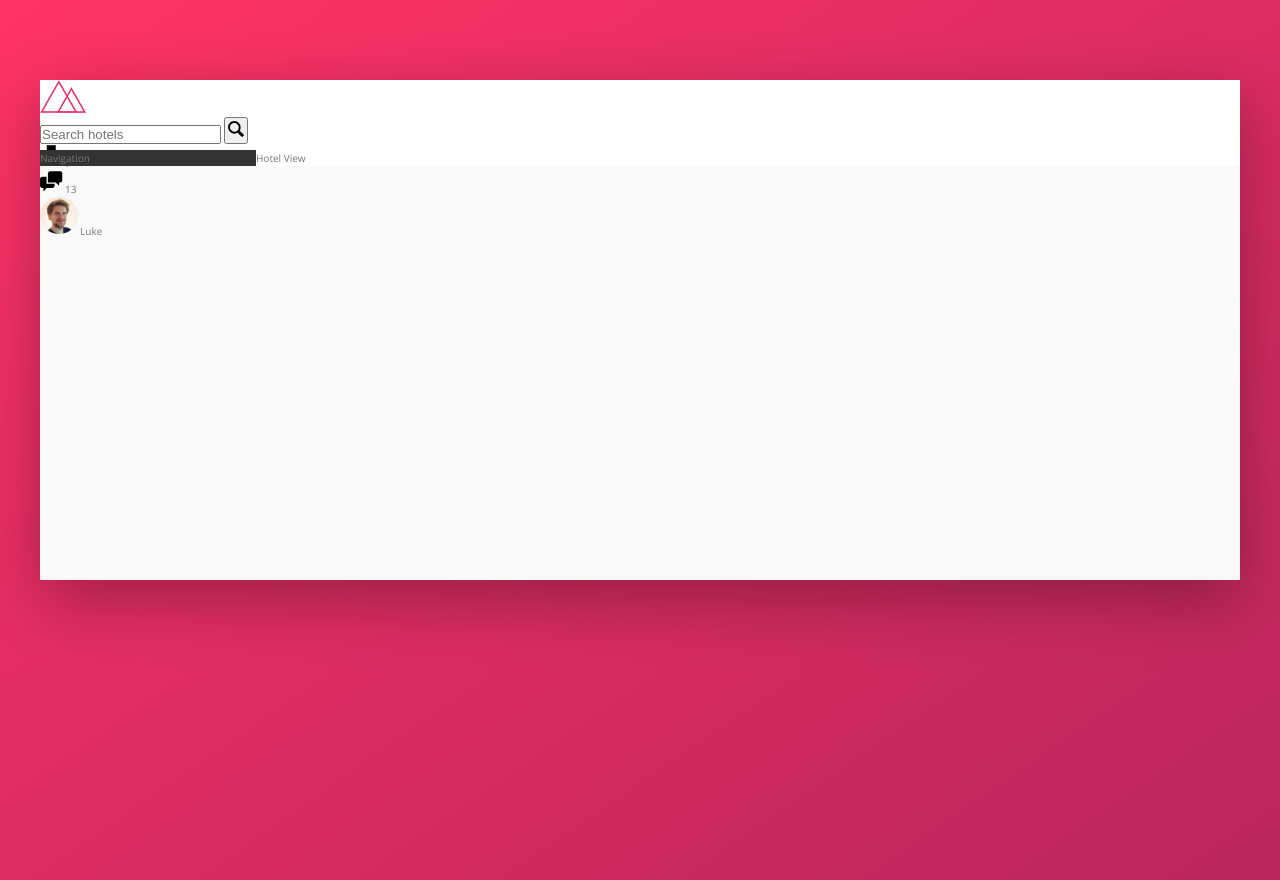
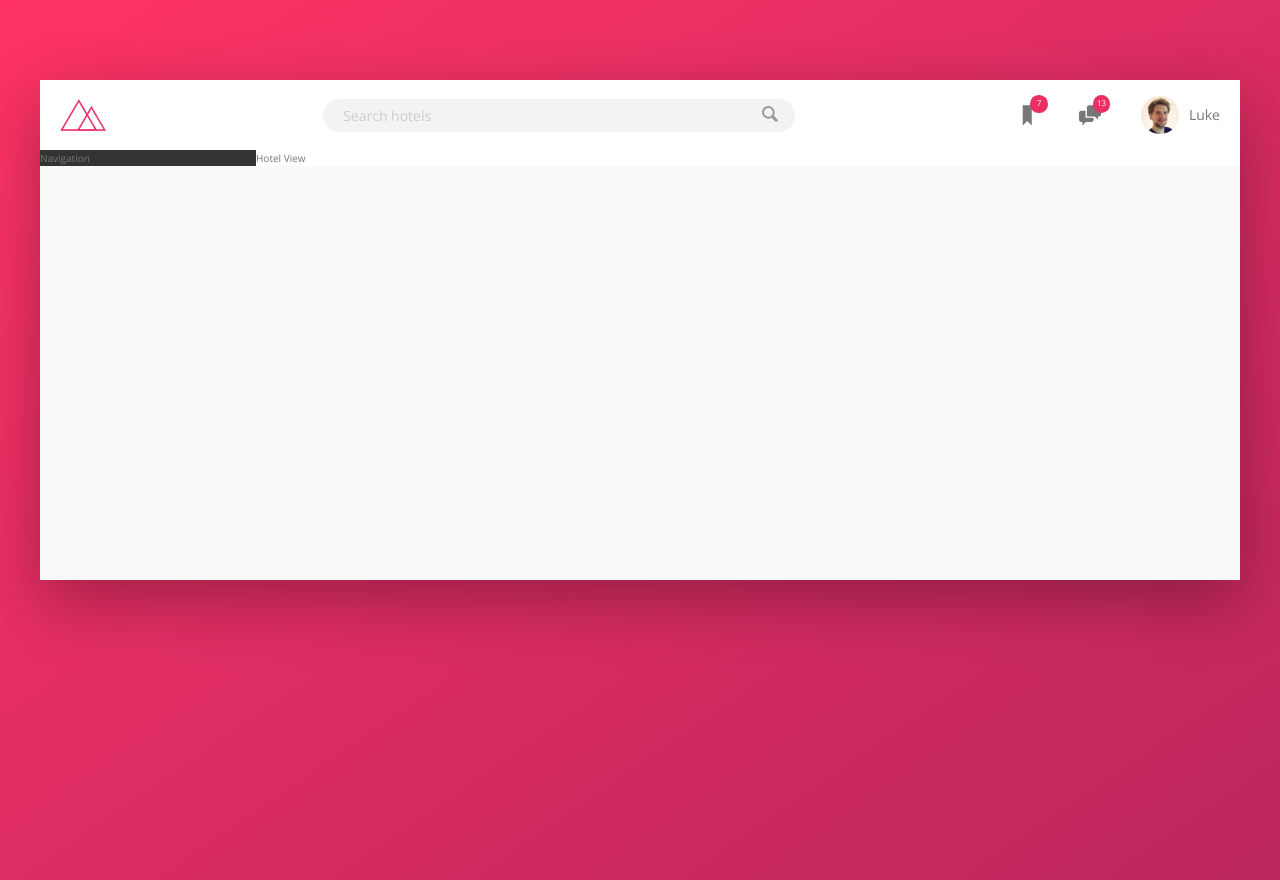
Before and after one commit to LKb22/trillo-page, a website: page index.html in a window 1280 px wide. Drawn offline with nearby package versions, Linux system fonts and the light colour scheme; files that its build step writes are made by us from their sources.

Commit message:
header complete

```diff
--- a/sass/_base.scss
+++ b/sass/_base.scss
@@ -1,19 +1,23 @@
 /*
 COLORS
 
-Primary: #eb2f64
-Primary light: #FF3366
-Primary dark: #BA265D
+Primary: #eb2f64;
 
-Grey light 1: #faf9f9
-Grey light 2: #f4f2f2
-Grey light 3: #f0eeee
-Grey light 4: #ccc
+Primary light: #FF3366;
+Primary dark: #BA265D;
 
-Grey dark 1: #333
-Grey dark 2: #777
-Grey dark 3: #999
+Grey light 1: #faf9f9;
+Grey light 2: #f4f2f2;
+Grey light 3: #f0eeee;
+Grey light 4: #ccc;
 
+Grey dark 1: #333;
+Grey dark 2: #777;
+Grey dark 3: #999;
+
+White: #fff;
+
+Shadow dark: 0 2rem 6rem rgba(0, 0, 0, 0.3);
 */
 
 // Use root pseudo class for comiling all css variables / custom properties
@@ -31,6 +35,8 @@ Grey dark 3: #999
   --color-grey-dark-1: #333;
   --color-grey-dark-2: #777;
   --color-grey-dark-3: #999;
+
+  --color-white: #fff;
 
   --shadow-dark: 0 2rem 6rem rgba(0, 0, 0, 0.3);
 }
--- a/sass/_components.scss
+++ b/sass/_components.scss
@@ -1,44 +1,122 @@
 // LOGO
 .logo {
   height: 3.25rem;
+  margin-left: 2rem;
 }
 
 // SEARCH BOX
 .search {
+  flex: 0 0 40%;
+
+  // Nested flexbox - Flex item becoming a flex container
+  display: flex;
+  align-items: center; // Align items for cross axis
+  justify-content: center; // Justify content for main axis
 
   &__input {
+    // Input does not inherit automatically. Use inherit to inherit from parent (header in this case)
+    font-family: inherit;
+    font-size: inherit;
+    color: inherit;
+    background-color: var(--color-grey-light-2);
+    border: none;
+    padding: .7rem 2rem;
+    border-radius: 100px;
+    width: 90%; // Not 100% so we can expand on focus
+    transition: all .2s; // Transition for focus effect
+    margin-right: -3.5rem; // Use negative margin to overlap the button (icon)
+
+    &:focus {
+      // Increase from 90 to 100% and darken on focus (when clicked to type)
+      outline: none;
+      width: 100%;
+      background-color: var(--color-grey-light-3);
+    }
+
+    // Style the placeholder text using webkit speudo placeholder element
+    &::-webkit-input-placeholder {
+      // Placeholder font size inherits from input font size
+      font-weight: 100;
+      color: var(--color-grey-light-4);
+    }
+  }
+
+  // Set background color of button to match input when input is focused
+  &__input:focus + &__button {
+    background-color: var(--color-grey-light-3);
   }
 
   &__button {
+    border: none;
+    background-color: var(--color-grey-light-2);
+    cursor: pointer;
+
+    &:focus {
+      // When hovered, remove outline
+      outline: none;
+    }
+
+    &:active {
+      // When clicked, move down slightly for click effect
+      transform: translateY(2px);
+    }
   }
 
   &__icon {
     height: 2rem;
     width: 2rem;
+    fill: var(--color-grey-dark-3); // Use fill with SVGs to change color
   }
 }
 
 // USER NAVIGATION
 .user-nav {
+  display: flex;
+  align-items: center;
+  align-self: stretch; // Align self to stretch to full height of parent container (header)
+
+  // Select user-nav and all of its direct children
+  & > * {
+    display: flex;
+    align-items: center;
+    padding: 0 2rem;
+    cursor: pointer;
+    height: 100%; // Set height to 100% to match height of parent container (header) on hover
+
+    &:hover {
+      background-color: var(--color-grey-light-2);
+    }
+  }
+
   &__icon-box {
+    position: relative; // Parent element of notification with position absolute requires position relative
   }
 
   &__icon {
     height: 2.25rem;
     width: 2.25rem;
+    fill: var(--color-grey-dark-2);
   }
 
   &__notification {
-  }
-
-  &__user {
+    font-size: .8rem;
+    height: 1.75rem;
+    width: 1.75rem;
+    border-radius: 50%;
+    background-color: var(--color-primary);
+    color: var(--color-white);
+    position: absolute; // To position notification inside icon box
+    top: 1.5rem;
+    right: 1.1rem;
+    // Use flexbox to center text (number) inside notification
+    display: flex;
+    align-items: center;
+    justify-content: center;
   }
 
   &__user-photo {
     height: 3.75rem;
     border-radius: 50%;
-  }
-
-  &__user-name {
+    margin-right: 1rem;
   }
 }
--- a/sass/_layout.scss
+++ b/sass/_layout.scss
@@ -7,8 +7,12 @@
 }
 
 .header {
+  font-size: 1.4rem;
+  display: flex;
+  justify-content: space-between; // Justify content for main exis
+  align-items: center; // Align items for cross axis
   height: 7rem;
-  background-color: #fff;
+  background-color: var(--color-white);
   border-bottom: var(--color-grey-light-2);
 }
 
@@ -22,6 +26,6 @@
 }
 
 .hotel-view {
-  background-color: #fff;
+  background-color: var(--color-white);
   flex: 1; // Grow as much as possible to take up remaining space
 }
```
Also changed, not shown: 1 other file.
